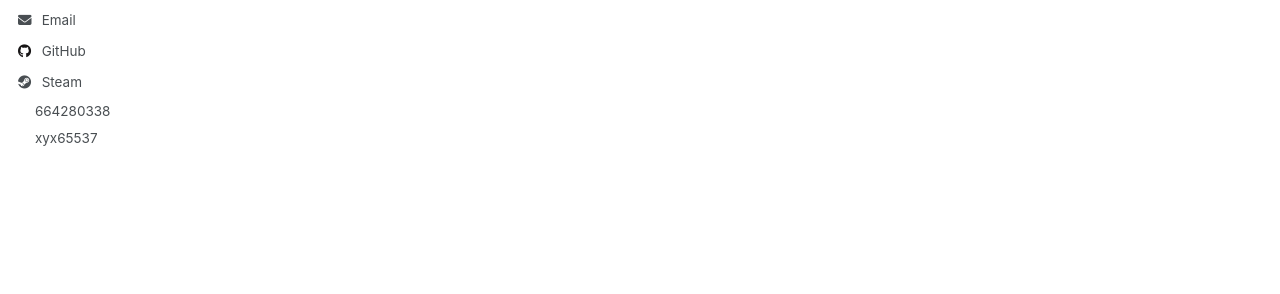
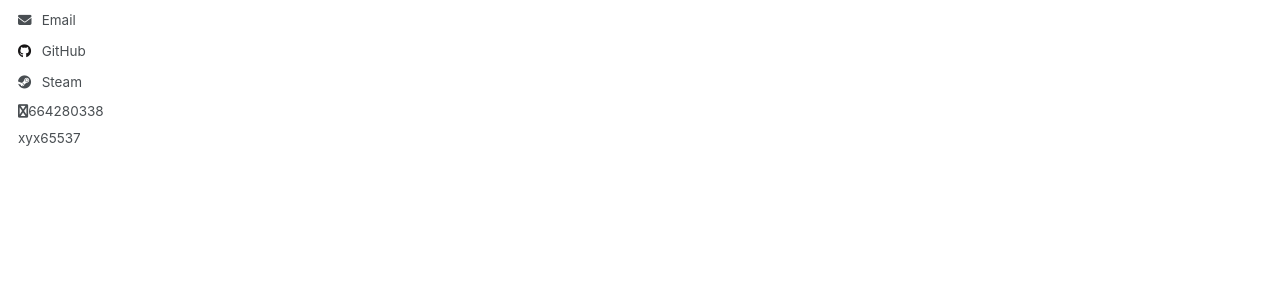
Before and after one commit to imv05/my_info.github.io, a Jekyll site: the page built from _pages/about.md, in a window 1280 px wide. Shown: the part 402-696 px from the top of the page. Built offline with Jekyll 4.4.1, drawn with Linux system fonts in a browser that asks for light colours; a script that is not in the unit is left out.

Commit message:
Update author-profile.html

```diff
--- a/_includes/author-profile.html
+++ b/_includes/author-profile.html
@@ -166,10 +166,10 @@
       <li><a href="https://www.zhihu.com/people/{{ author.zhihu }}"><i class="fab fa-fw fa-zhihu icon-pad-right" aria-hidden="true"></i>Zhihu</a></li>
       {% endif %}
       {% if author.qq %}
-        <li><i class="fas fa-fw" aria-hidden="true"></i>{{ site.author.qq }}</li>
+        <li><i class="fas fa-qq" aria-hidden="true"></i>{{ site.author.qq }}</li>
       {% endif %}
       {% if author.wechat %}
-        <li><i class="fas fa-fw" aria-hidden="true"></i>{{ site.author.wechat }}</li>
+        <li><i class="fab fa-wechat" aria-hidden="true"></i>{{ site.author.wechat }}</li>
       {% endif %}
     </ul>
   </div>
```
